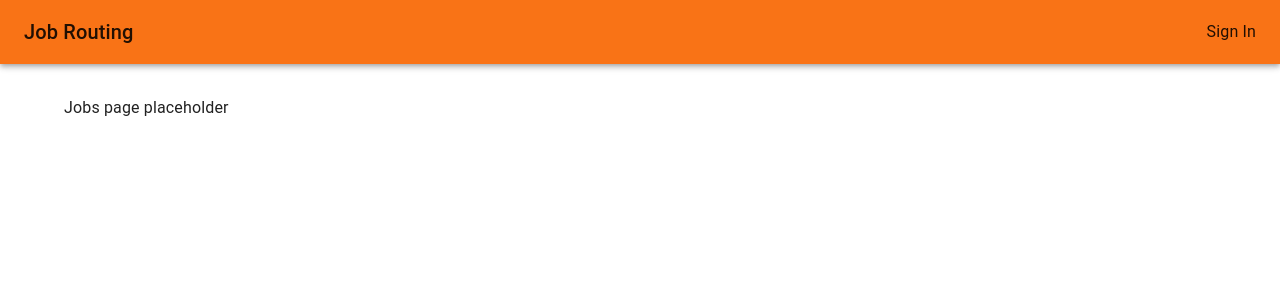
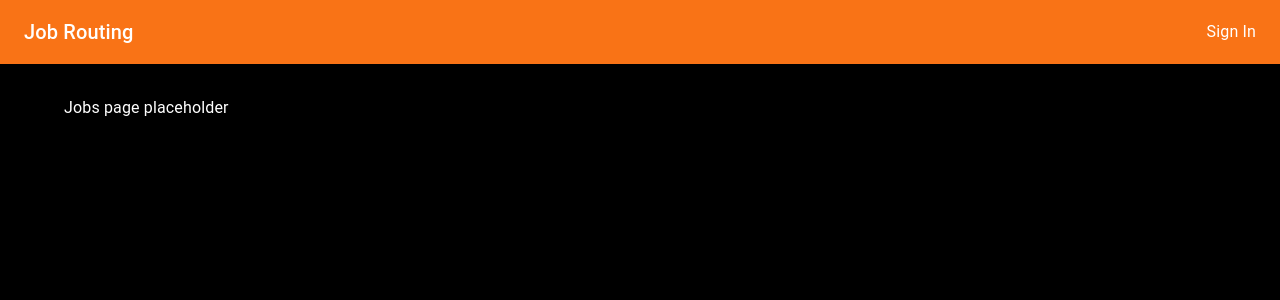
Before and after one commit to kiettt23/job-board, a React (Create React App) app: page / in a window 1280 px wide. Shown: the top 300 px of the page. Built offline with nearby package versions, Linux system fonts and the light colour scheme.

Commit message:
feat(theme): implement dark theme palette and component overrides

```diff
--- a/src/theme/theme.js
+++ b/src/theme/theme.js
@@ -1,17 +1,39 @@
 import { createTheme } from "@mui/material/styles";
 
-export const getTheme = (mode = "light") =>
+export const getTheme = (mode = "dark") =>
   createTheme({
     palette: {
       mode,
+      background: {
+        default: "#000000", // nền tổng thể
+        paper: "#262626", // màu Paper (card)
+      },
+      text: {
+        primary: "#ffffff",
+        secondary: "#aaaaaa",
+      },
       primary: {
-        main: "#f97316",
-      },
-      secondary: {
-        main: "#0ea5e9",
+        main: "#f97316", // cam cho nút
+        contrastText: "#ffffff",
       },
     },
-    shape: {
-      borderRadius: 12,
+    shape: { borderRadius: 12 },
+    components: {
+      MuiPaper: {
+        styleOverrides: {
+          root: { boxShadow: "0 6px 16px rgba(0,0,0,0.6)" },
+        },
+      },
+      MuiButton: {
+        styleOverrides: {
+          root: { fontWeight: 600, textTransform: "uppercase" },
+        },
+      },
+      MuiChip: {
+        styleOverrides: { root: { backgroundColor: "#dc2626", color: "#fff" } }, // đỏ cho chip
+      },
+      MuiDivider: {
+        styleOverrides: { root: { borderColor: "rgba(255,255,255,0.12)" } },
+      },
     },
   });
```
